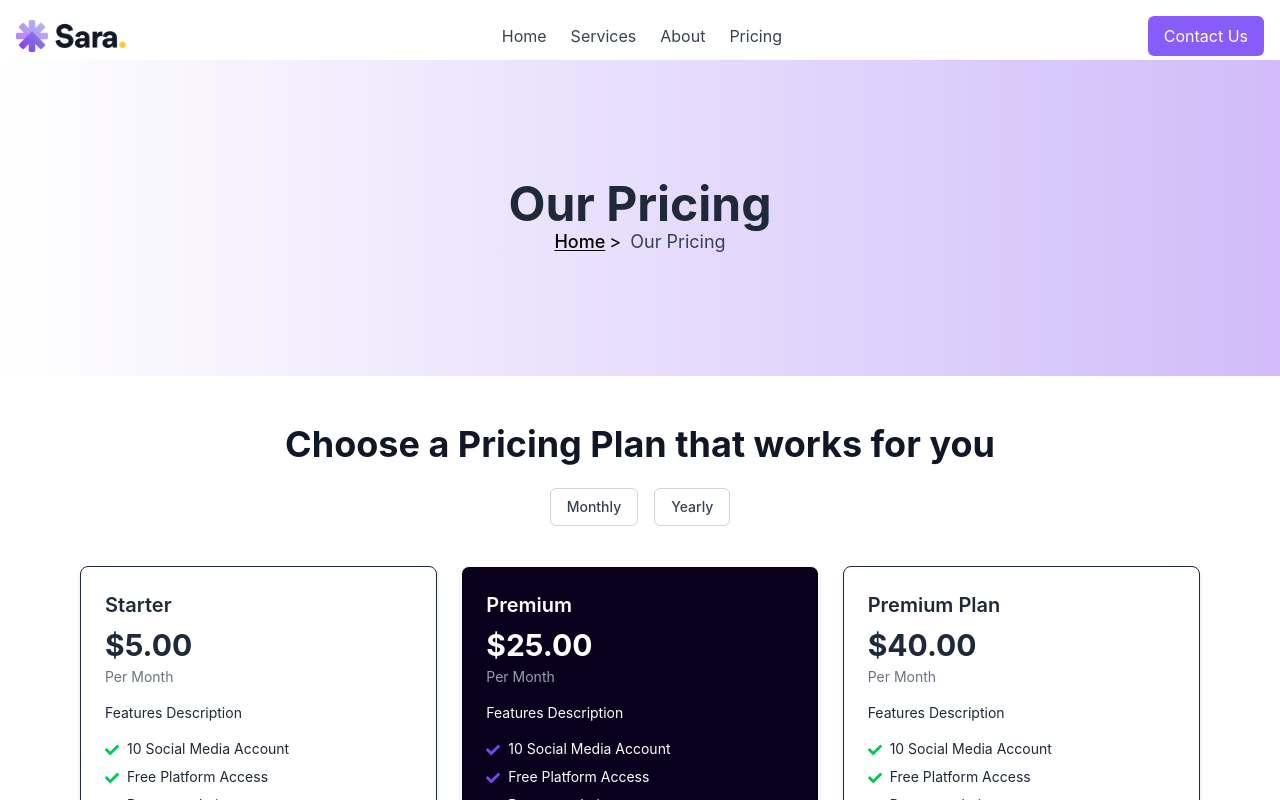
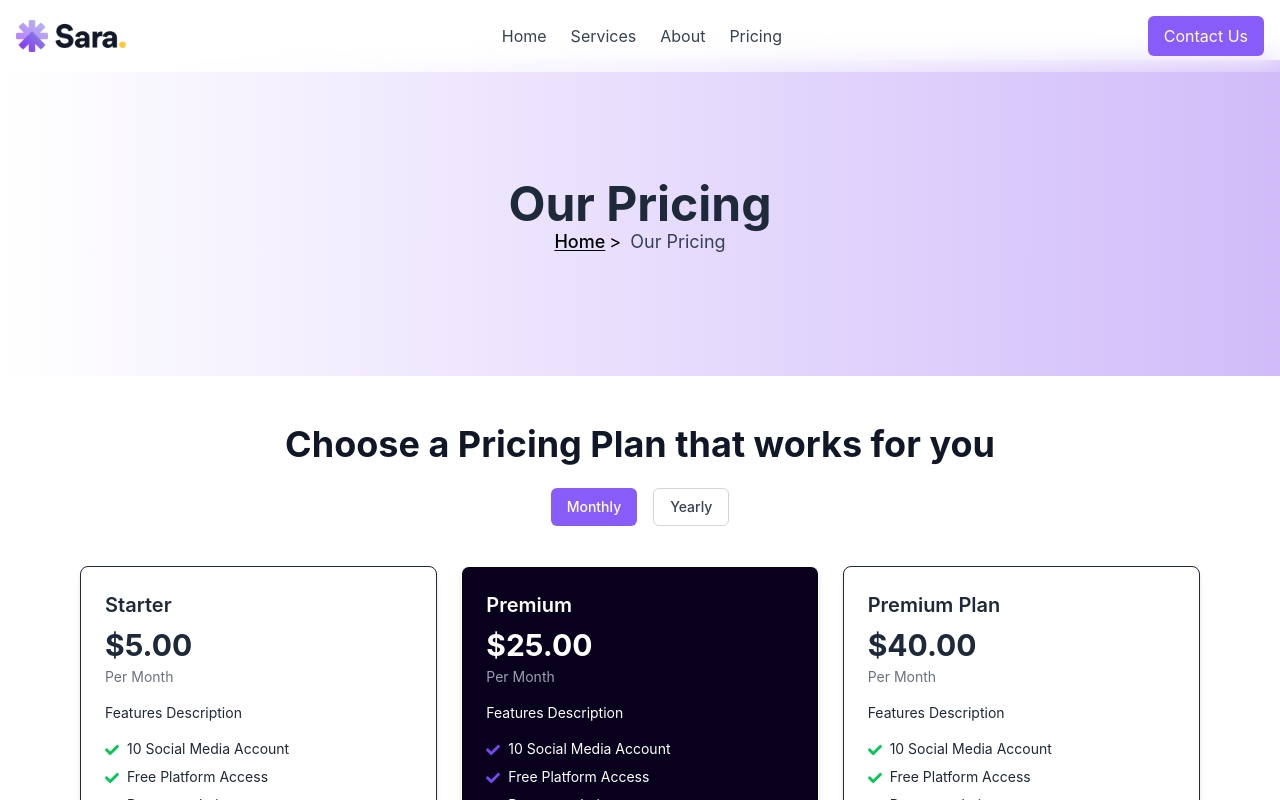
Before and after one commit to iahmadiqbal/sara-business-website, a React (Vite) app: page /pricing in a window 1280 px wide. Shown: the top 800 px of the page. Built offline with nearby package versions, Linux system fonts and the light colour scheme.

Commit message:
Toggle pricing plans

```diff
--- a/src/components/Header.tsx
+++ b/src/components/Header.tsx
@@ -1,11 +1,12 @@
 import { useState, useEffect } from "react";
-import { Link } from "react-router-dom";
+import { Link, useLocation } from "react-router-dom";
 import { FiMenu, FiX } from "react-icons/fi";
 
 const Header = () => {
   const [isOpen, setIsOpen] = useState(false);
   const [showHeader, setShowHeader] = useState(true);
   const [lastScrollY, setLastScrollY] = useState(0);
+  const location = useLocation();
 
   const toggleMenu = () => setIsOpen(!isOpen);
 
@@ -14,10 +15,8 @@ const Header = () => {
       const currentScrollY = window.scrollY;
 
       if (currentScrollY > lastScrollY && currentScrollY > 50) {
-        // scrolling down
         setShowHeader(false);
       } else {
-        // scrolling up
         setShowHeader(true);
       }
 
@@ -32,7 +31,13 @@ const Header = () => {
     <header
       className={`fixed top-0 left-0 w-full z-50 transition-transform duration-300 ${
         showHeader ? "translate-y-0" : "-translate-y-full"
-      } bg-transparent`}
+      }`}
+      style={{
+        background:
+          "linear-gradient(to right, white 0%, rgba(255,255,255,0.1) 100%)",
+        backdropFilter: "blur(12px)",
+        WebkitBackdropFilter: "blur(12px)",
+      }}
     >
       <div className="max-w-7xl mx-auto flex items-center justify-between p-4">
         {/* Logo */}
@@ -95,10 +100,7 @@ const Header = () => {
           >
             Services
           </Link>
-          <Link
-            to="/about"
-            className="block text-gray-700 hover:text-blue-600"
-          >
+          <Link to="/about" className="block text-gray-700 hover:text-blue-600">
             About
           </Link>
           <Link
@@ -107,7 +109,7 @@ const Header = () => {
           >
             Pricing
           </Link>
-          <Link  to="/contact">
+          <Link to="/contact">
             <button className="w-full bg-[#875CF9] text-white px-4 py-2 rounded-md hover:bg-[#6C4ED4] transition cursor-pointer">
               Contact Us
             </button>
--- a/src/components/home/GrowthPlans.tsx
+++ b/src/components/home/GrowthPlans.tsx
@@ -1,7 +1,8 @@
+import { useState } from "react";
 import { motion } from "framer-motion";
 import { FaCheck } from "react-icons/fa";
 
-const pricingPlans = [
+const monthlyPlans = [
   {
     title: "Starter",
     price: "$5.00",
@@ -43,7 +44,31 @@ const pricingPlans = [
   },
 ];
 
+const yearlyPlans = [
+  {
+    title: "Starter",
+    price: "$50.00",
+    period: "Per Year",
+    features: monthlyPlans[0].features,
+  },
+  {
+    title: "Premium",
+    price: "$250.00",
+    period: "Per Year",
+    features: monthlyPlans[1].features,
+  },
+  {
+    title: "Premium Plan",
+    price: "$400.00",
+    period: "Per Year",
+    features: monthlyPlans[2].features,
+  },
+];
+
 const GrowthPlans = () => {
+  const [isYearly, setIsYearly] = useState(false);
+  const plansToDisplay = isYearly ? yearlyPlans : monthlyPlans;
+
   return (
     <section className="bg-white py-12 px-4 sm:px-6 md:px-10 lg:px-20">
       <div className="max-w-7xl mx-auto text-center">
@@ -53,17 +78,31 @@ const GrowthPlans = () => {
 
         {/* Toggle Buttons */}
         <div className="flex justify-center gap-4 mt-4 mb-10 flex-wrap">
-          <button className="px-4 py-2 border border-gray-300 rounded-md text-sm font-medium text-gray-700">
+          <button
+            onClick={() => setIsYearly(false)}
+            className={`px-4 py-2 rounded-md text-sm font-medium cursor-pointer transition-colors duration-200 ${
+              !isYearly
+                ? "bg-[#875CF9] text-white"
+                : "bg-white text-gray-700 border border-gray-300"
+            }`}
+          >
             Monthly
           </button>
-          <button className="px-4 py-2 border border-gray-300 rounded-md text-sm font-medium text-gray-700">
+          <button
+            onClick={() => setIsYearly(true)}
+            className={`px-4 py-2 rounded-md text-sm font-medium cursor-pointer transition-colors duration-200 ${
+              isYearly
+                ? "bg-[#1E2939] text-white"
+                : "bg-white text-gray-700 border border-gray-300"
+            }`}
+          >
             Yearly
           </button>
         </div>
 
         {/* Pricing Cards */}
         <div className="grid gap-6 sm:grid-cols-1 md:grid-cols-2 lg:grid-cols-3">
-          {pricingPlans.map((plan, index) => {
+          {plansToDisplay.map((plan, index) => {
             const isMiddle = index === 1;
 
             return (
```
